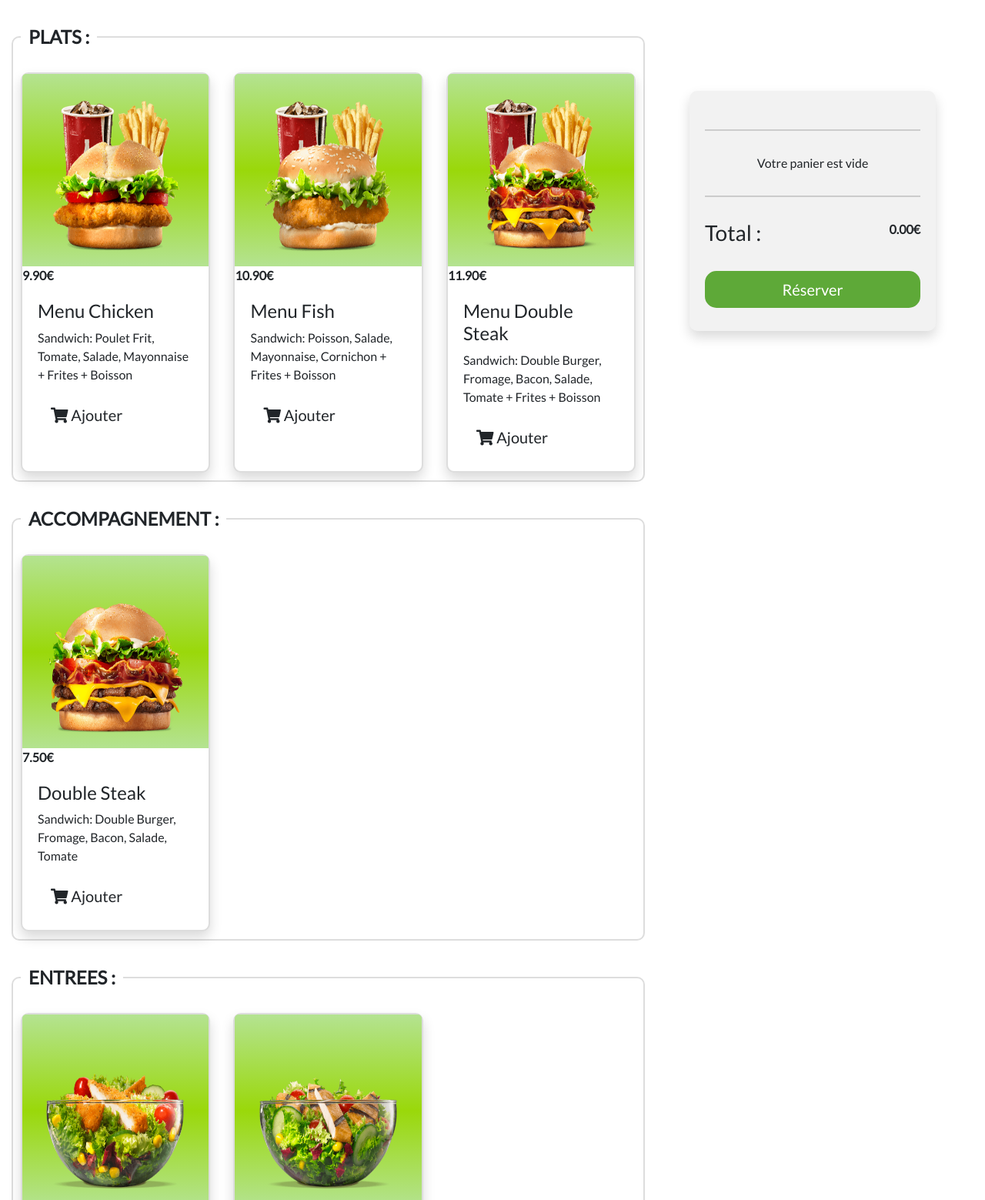
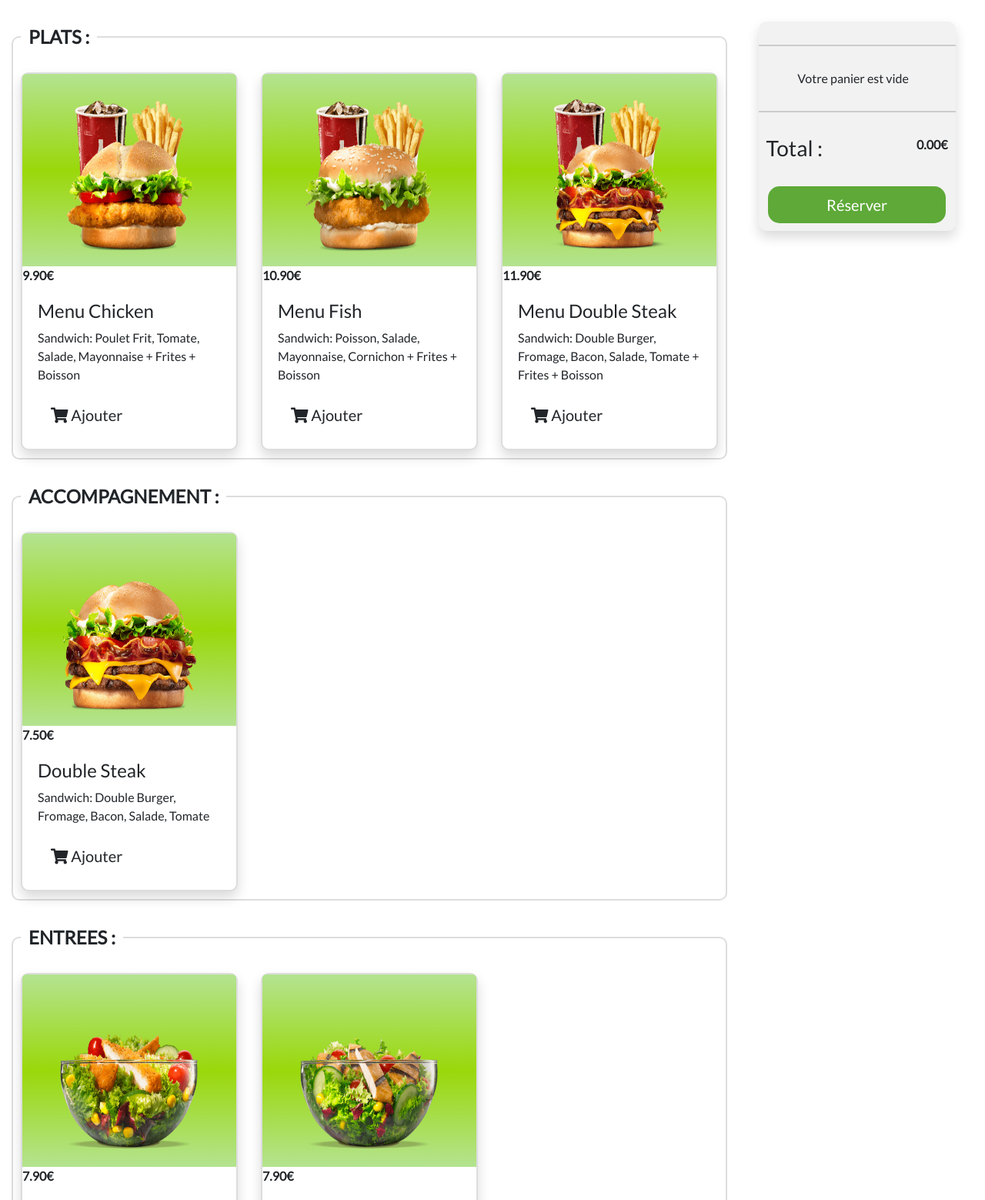
Before and after one commit to n1c0b/damir-project, a PHP site: page /damir-project-git/restauration.php in a window 1280 px wide. Shown: the part 132-1691 px from the top of the page at 77% size. Run offline with PHP 8.4, Linux system fonts and the light colour scheme; data comes from the database, SQL or seed files in the repository; some libraries are stand-ins or nearby versions.

Commit message:
mise en page restauration.php

```diff
--- a/Ressources/css/restauration.css
+++ b/Ressources/css/restauration.css
@@ -44,8 +44,9 @@
 #produitsPanier .book{
     background: #5EA938;
     color: #fff;
-    width: 100%;
+    width: 90%;
     margin-bottom: 10px;
+    margin-left: 5%;
     border-radius: 15px;
 }
 
@@ -54,24 +55,39 @@
 }
 
 /* -------------------------------------------- PANIER -------------------------------------------- */
-
 #panier{
     border-radius: 10px;
     position: fixed;
-    top: 250px;
-    right: 5%;
-    padding: 20px;
+    top: 20%;
+    right: 3%;
+    padding: 0px;
     background: #f2f2f2;
-    width: 25%;
+    width: 20%;
 }
 
+#panier .listProd{
+    overflow-y: scroll;
+    max-height: 400px;
+}
+
+#panier h3{
+    margin-left: 10px;
+}
+
+#panier span{
+    margin-right: 10px;
+}
+
+
+/* -------------------------------------------- PANIER MOBILE -------------------------------------------- */
 #panierMobile{
     bottom: 0px;
     width: 100%;
-    background: #ddd;
+    background: linear-gradient(to bottom, #e5e5e5 1%,#ffffff 99%,#ffffff 100%);
     position: fixed;
     display: none;
     border-top: solid 1px #000;
+    z-index: 1;
 }
 
 #panierMobile .bookM{
@@ -85,18 +101,18 @@
     background: #7DB43A;
 }
 
-.listProd{
+#panierMobile .listProdM{
     overflow-y: scroll;
     max-height: 200px;
 }
 
-.listProd::-webkit-scrollbar{
+#panierMobile .listProdM::-webkit-scrollbar{
 	width: 12px;
     background-color: #F5F5F5;
 	border-radius: 10px;
 }
 
-.listProd::-webkit-scrollbar-thumb{
+#panierMobile .listProdM::-webkit-scrollbar-thumb{
 	border-radius: 10px;
 	box-shadow: inset 0 0 6px #0000004d;
 	background-color: #555;
--- a/restauration.php
+++ b/restauration.php
@@ -63,7 +63,7 @@
 <section id="produitsPanier">
     <div class="container-fluid">
         <div class="row">
-            <div id="produits" class="col-lg-8">
+            <div id="produits" class="col-lg-9">
                 <div class="tab-content" id="nav-tabContent">
                     <div class="tab-pane fade show active " id="lundi" role="tabpanel" aria-labelledby="nav-profile-tab">
                         <?php
@@ -100,10 +100,12 @@
 
 
 <!-- |||||||||||||||||||||||||||||||||||||||||||||| DIV PANIER |||||||||||||||||||||||||||||||||||||||||||||| -->
-            <div id="panier" class="col-lg-4 shadow">
-                <div class="divider"></div>
-                <div class="text-center prod">
+            <div id="panier" class="col-lg-3 shadow">
+                <div class="text-center prod listProd">
+                <!-- Div a afficher en php -->
+                    <div class="divider"></div>
                     <span class="nomProduit">Votre panier est vide</span>
+                <!-- Fin de la div a afficher en php -->
                 </div>
                 <div class="divider"></div>
                 <div class="row">
@@ -124,19 +126,13 @@
 <!-- |||||||||||||||||||||||||||||||||||||||||||||| DIV PANIER MOBILE |||||||||||||||||||||||||||||||||||||||||||||| -->
     <div id="panierMobile" class="shadow">
         <div class="row">
-            <div class="col-8 listProd">
+            <div class="col-8 listProdM">
+                <!-- Div a afficher en php -->
                 <div class="text-center prodprix">
                 <div class="divider"></div>
                     <span class="nomProduit">Votre panier est vide</span>
                 </div>
-                <div class="text-center prodprix">
-                    <div class="divider"></div>
-                    <span class="nomProduit">Votre panier est vide</span>
-                </div>
-                <div class="text-center prodprix">
-                <div class="divider"></div>
-                    <span class="nomProduit">Votre panier est vide</span>
-                </div>
+                <!-- Fin de la div a afficher en php -->
             </div>
             <div class="col-4">
                 <div class="text-right prodprix">
```
